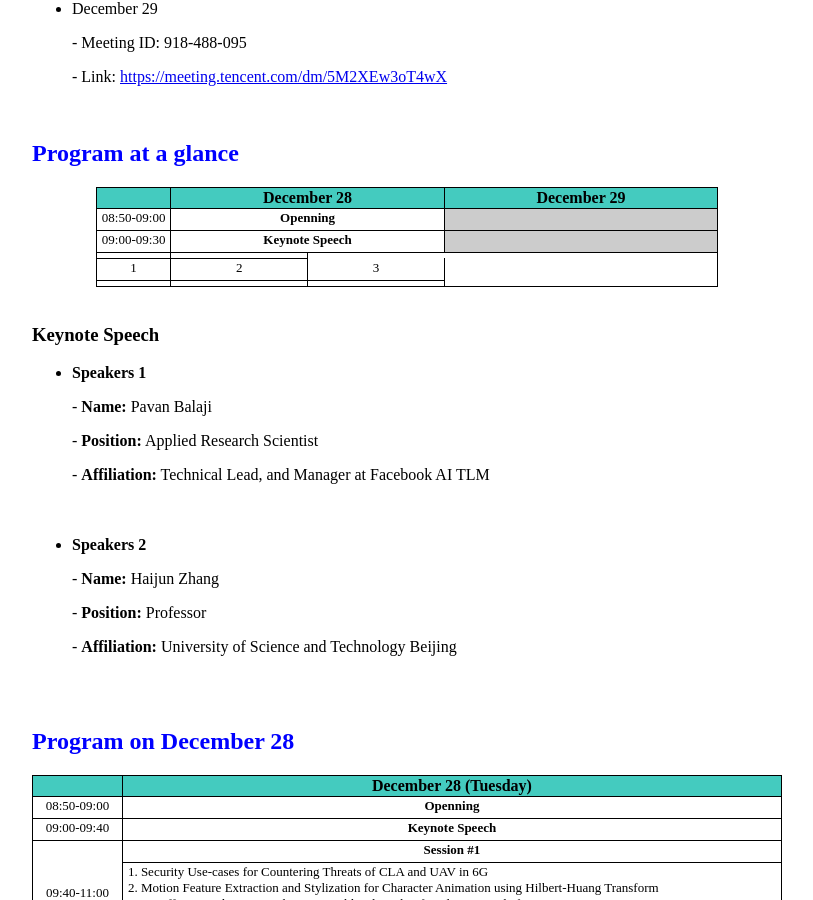
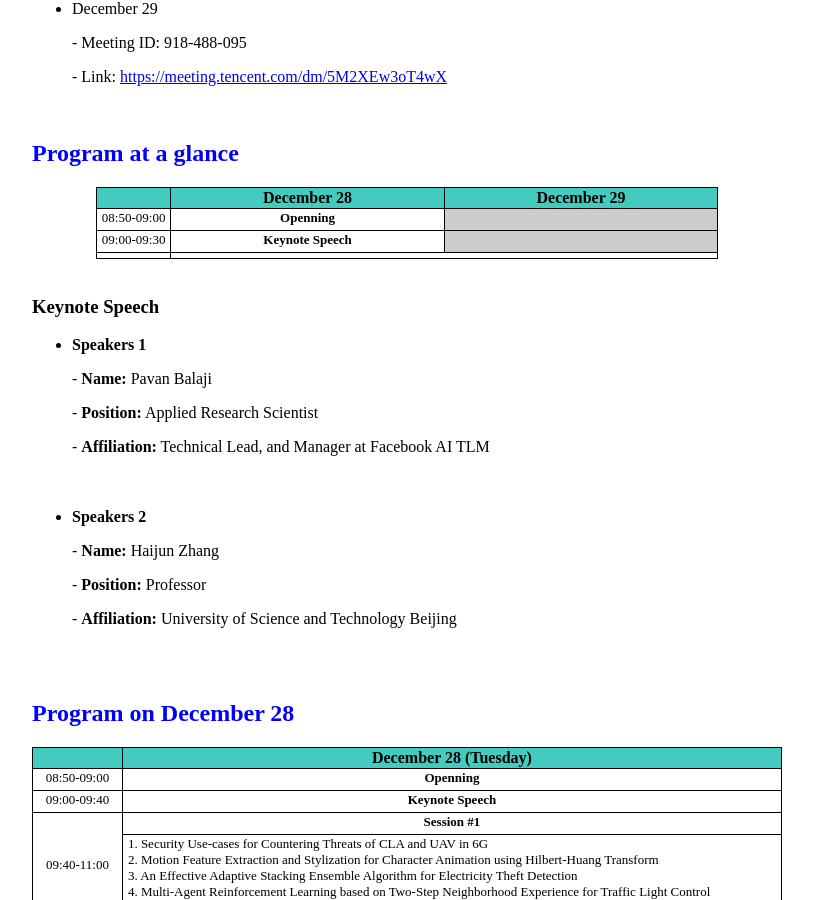
Before and after one commit to icea-conf/2021, a Jekyll site: the page built from program/index.html, in a window 1280 px wide and 900 px high, scrolled down 639 px. Shown: the whole window, without its empty margins (233-1046 px from the left). Built offline with Jekyll 4.4.1, drawn with Linux system fonts in a browser that asks for light colours.

Commit message:
Update index.html

```diff
--- a/program/index.html
+++ b/program/index.html
@@ -36,22 +36,11 @@ title: ACM ICEA 2021
                          </tr>
 
                          <tr>
-                              <td class="tcontent4">09:00-09:30</td>
+                              <td class="tcontent4" rawspan="2">09:00-09:30</td>
                               <td class="tcontent4" rawspan="2" colspan="2"><b>Keynote Speech</b></td>
                               <td class="tcontent4" colspan="2"style="background-color:#CCCCCC"></td>
                          </tr>
                          <tr>
-                              <td class="tcontent4"></td>
-                              <td class="tcontent4"></td>
-                         </tr>
-                         <tr>
-                              <td class="tcontent4">1</td>
-                              <td class="tcontent4">2</td>
-                              <td class="tcontent4">3</td>
-                         </tr>
-                         <tr>
-                              <td class="tcontent4"></td>
-                              <td class="tcontent4"></td>
                               <td class="tcontent4"></td>
                          </tr>
 
```
